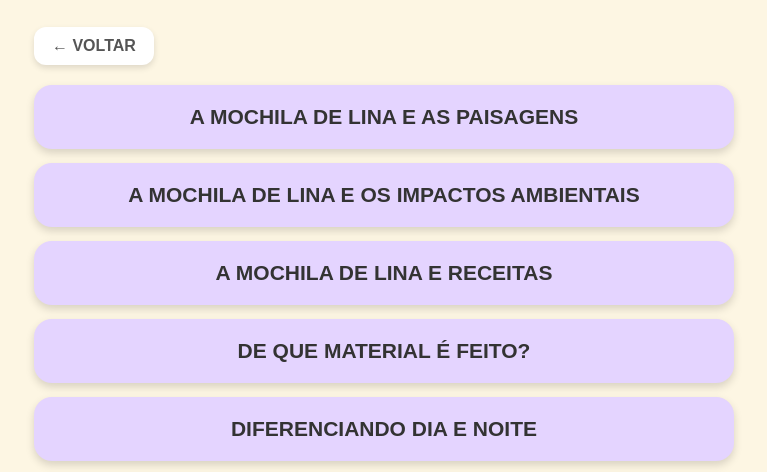
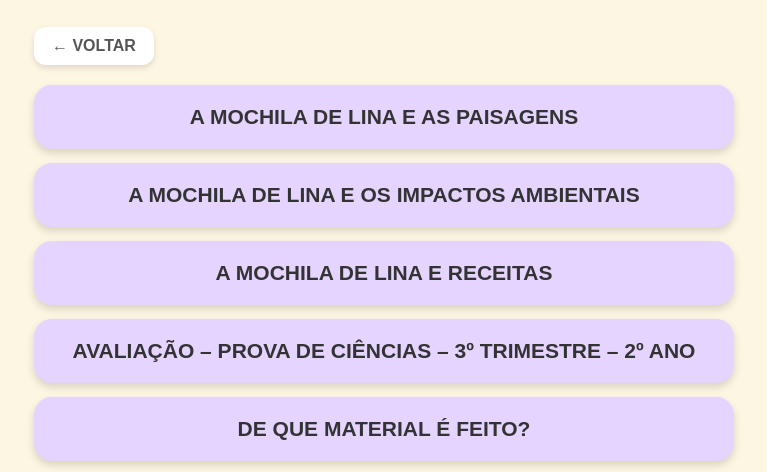
Before and after one commit to guilhermegdadiniz/atividadeseunicecarneiro, a plain HTML site: page 2ano/ciencias.html in a window 1280 px wide. Shown: the part 289-761 px from the top of the page, without its empty margins (256-1023 px from the left). Drawn offline with Linux system fonts and the light colour scheme.

Commit message:
Update ciencias.html

```diff
--- a/2ano/ciencias.html
+++ b/2ano/ciencias.html
@@ -181,6 +181,7 @@
     <li><a href="PREVENCAO%20DE%20ACIDENTES.pdf" target="_blank">PREVENÇÃO DE ACIDENTES</a></li>
     <li><a href="TECNOLOGIA%20E%20MEIO%20AMBIENTE.pdf" target="_blank">TECNOLOGIA E MEIO AMBIENTE</a></li>
     <li><a href="IMPACTOS%20AMBIENTAIS%20CAUSADOS%20PELO%20EXTRATIVISMO.pdf" target="_blank">IMPACTOS AMBIENTAIS CAUSADOS PELO EXTRATIVISMO</a></li>
+    <li><a href="AVALIACAO%20PROVA%20CIENCIAS%20TERCEIRO%20TRIMESTRE%202%20ANO.pdf" target="_blank">AVALIAÇÃO – PROVA DE CIÊNCIAS – 3º TRIMESTRE – 2º ANO</a></li>
 
   </ul>
 
```
